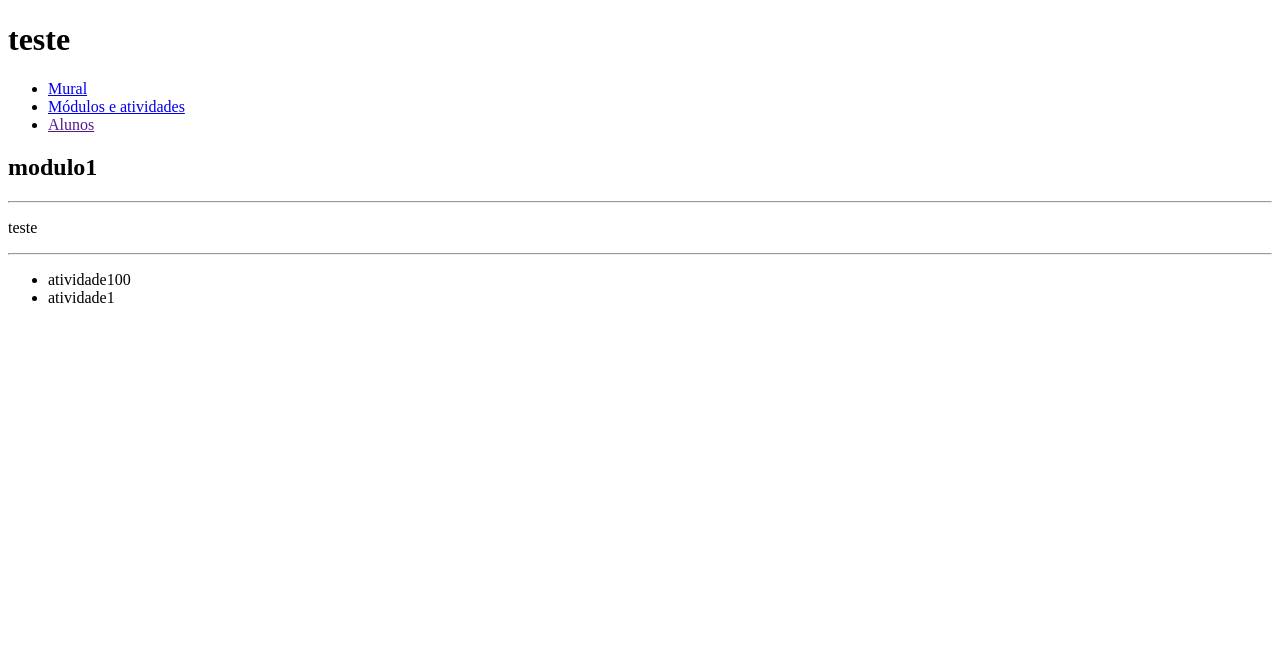
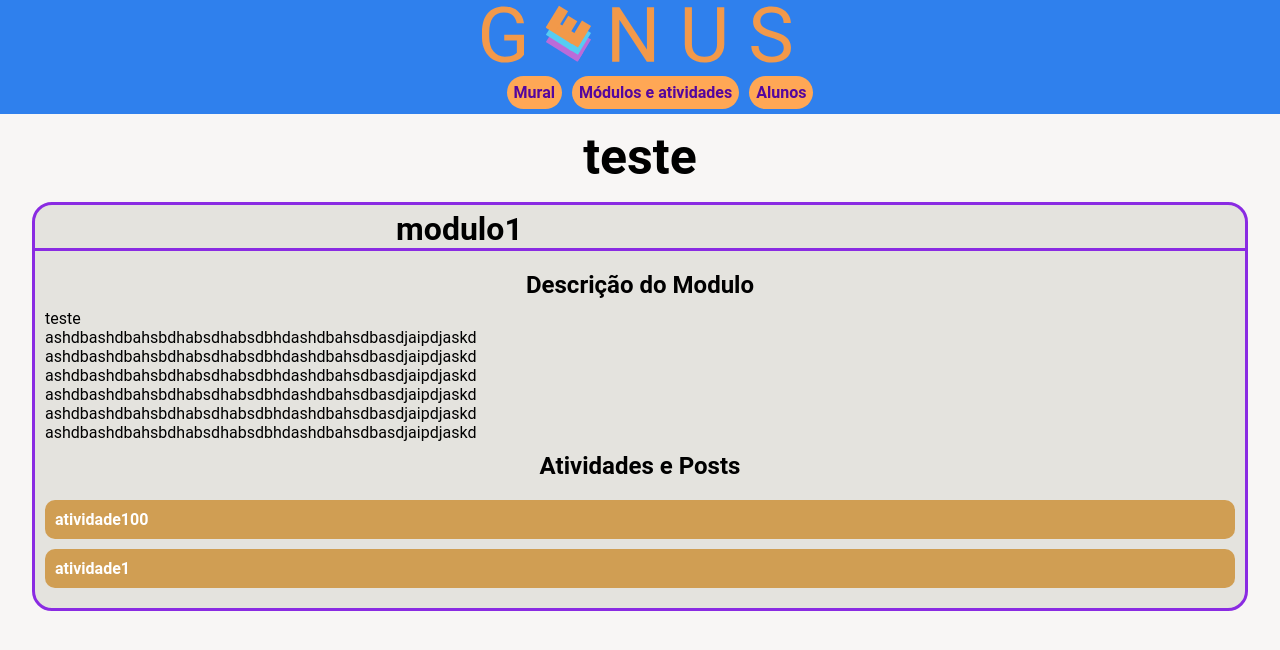
Before and after one commit to nunescarol/djangoGenus, a Django app: a page that uses templates/modulo.html in a window 1280 px wide. Shown: the top 650 px of the page. Run offline with Django 3.2, Linux system fonts and the light colour scheme; a user stored in the database is signed in; data comes from the database, SQL or seed files in the repository; data that the repository does not hold is empty.

Commit message:
Reformulação paginas login e modulo

```diff
--- /dev/null
+++ b/static/css/stylemodulo.css
@@ -0,0 +1,190 @@
+*{
+    margin: 0;
+    box-sizing: border-box;
+}
+body{
+    display: flex;
+    flex-direction: column;
+    background-color: rgb(248, 246, 245);
+    background-size: cover;
+    font-family: 'Roboto', sans-serif;
+
+}
+button{
+    padding: 0.75em 2em;
+    border-radius: 20px;
+    border: none;
+    background-color: rgb(255, 167, 85);
+}
+button:hover{
+    background-color: rgb(255, 167, 85);
+}
+h1{
+    font-size: 50px;
+}
+
+/*Header*/
+.out-container{
+    position: relative;
+    display: flex;
+    flex-direction: column;
+    justify-content: center;
+    height: 6em;
+    width: 100%;
+    background-color: #2F80ED;
+}
+.out-container img{
+    height: 4.5em;
+}
+
+.overlay{
+    visibility: hidden;
+    position: relative;
+    height: 100%;
+    bottom: 0em;
+    display: flex;
+    flex-direction: row;
+    justify-content: center;
+    background-color: #2F80ED;
+    transition: .3s ease;
+}
+.overlay ul{
+    display: flex;
+    flex-direction: row;
+    list-style: none;
+}
+.overlay ul li a{
+    color: rgb(84, 6, 158);
+    font-weight: bold;
+    display: block;
+    margin: 5px;
+    padding: 7px;
+    border-radius: 20px;
+    border: none;
+    background-color: rgb(255, 167, 85);
+    text-decoration: none;
+}
+
+.out-container:hover .overlay{
+    visibility: visible;
+    bottom: -0.5em;
+    height: 100%;
+}
+
+/*Conteudo*/
+.content-box{
+    height: 100%;
+    margin-top: 2em;
+    width: 100%;
+    display: flex;
+    flex-direction: column;
+    justify-content: center;
+    align-items: center;
+}
+
+.modulo{
+    height: auto;
+    margin-top: 1em;
+    width: 95%;
+    display: flex;
+    flex-direction: column;
+    border: solid blueviolet;
+    border-radius:  20px;
+    background-color: rgba(219, 218, 211, 0.664);
+}
+.modulo:hover{
+    box-shadow: 5px 5px 5px black;
+}
+.moduloheader{
+    margin-top: 5px;
+    display: flex;
+    flex-direction: row;
+    justify-content: space-evenly;
+    border-bottom: solid blueviolet;
+
+}
+.moduloheader h2{
+   font-size: xx-large;
+}
+.dropsbuttons{
+    display: flex;
+    flex: row;
+    justify-content: left;
+}
+
+.dropdown{
+    display: block;
+    margin: 0 auto;
+    position: relative;
+}
+.dropbtn{
+    font-weight: bold;
+    font-size: small;
+    border-radius: 5px;
+    cursor: pointer;
+}
+.dropdown-content{
+
+    text-align: center ;
+    border-radius: 5px;
+    background-color: rgb(255, 167, 85);
+    height: 0;
+    left: 0;
+    opacity: 0;
+    position: absolute;
+    transition: all .5s ease;
+    width: 100%;
+}
+.dropdown-content a{
+
+    border-bottom:  1px solid black;
+    color: #000;
+    display: block;
+    padding: 5px 20px;
+    text-decoration: none;
+}
+
+.dropdown:hover .dropdown-content{
+  height: auto;
+  opacity: 1;
+  transform: translateY(0);
+}
+.dropdown:hover .dropbtn{
+    border-bottom:1px solid black ;
+}
+
+
+.content-container{
+    display: flex;
+    flex-direction: column;
+    height: auto;
+    width: 100%;
+    padding: 10px;
+}
+.content-container h2{
+   text-align: center;
+   padding: 10px;
+}
+
+.atividades{
+    display: flex;
+    flex-direction: column;
+}
+.atividades ul li:hover{
+    box-shadow: 5px 5px 5px black;
+}
+.atividades ul{
+    padding: 0;
+    list-style: none;
+}
+
+.atividades ul li{
+    font-weight: bold;
+    border-radius: 10px;
+    color: white;
+    padding: 10px;
+    width: 100%;
+    height: 100%;
+    margin: 10px 0 10px 0;
+    background-color: rgba(207, 151, 67, 0.897);
+}
--- a/templates/modulo.html
+++ b/templates/modulo.html
@@ -3,12 +3,14 @@
 <head>
     <meta charset="UTF-8">
     <meta name="viewport" content="width=device-width, initial-scale=1.0">
+    <link rel="stylesheet" href="../static/css/stylemodulo.css">
     <title>Genus</title>
 </head>
 <body>
-    <h1>{{curso.title}}</h1>
-
-    <nav>
+    <header>
+        <div class="out-container">
+            <img src="../static/images/Group 1.svg" alt="Genus Logo">
+            <nav class="overlay">
                  <ul>
                     <li><a href="{% url 'cursos:curso' curso.slug%}">Mural</a></li>
                     <li><a href="{% url 'cursos:modulos' curso.slug %}">Módulos e atividades</a></li>
@@ -19,11 +21,21 @@
                 </ul>
             </nav>
 
-    <section>
-        <h1>{{modulo.title}}</h1>
-        <hr>
-        <p>{{modulo.description}}</p>
-        <hr>
+        </div>
+
+    </header>
+
+    <div class="content-box">
+
+        <h1>{{curso.title}}</h1>
+
+        <section class="modulo">
+
+            <div class="moduloheader">
+
+                     <h2>{{modulo.title}}</h2>
+
+                    <div>
                         {% if dono %}
                             <div class="dropdown">
                                 <button class="dropbtn">Adicionar conteúdo</button>
@@ -32,20 +44,37 @@
                                     <a href="#">Post</a>
                                 </div>
                             </div>
-            <hr>
                         {% endif %}
+                    </div>
+
+            </div>
 
             <div class="content-container">
+
+                <h2>Descrição do Modulo</h2>
+
+                <p>{{modulo.description}}</p>
+
+                <p>ashdbashdbahsbdhabsdhabsdbhdashdbahsdbasdjaipdjaskd</p>
+                <p>ashdbashdbahsbdhabsdhabsdbhdashdbahsdbasdjaipdjaskd</p>
+                <p>ashdbashdbahsbdhabsdhabsdbhdashdbahsdbasdjaipdjaskd</p>
+                <p>ashdbashdbahsbdhabsdhabsdbhdashdbahsdbasdjaipdjaskd</p>
+                <p>ashdbashdbahsbdhabsdhabsdbhdashdbahsdbasdjaipdjaskd</p>
+                <p>ashdbashdbahsbdhabsdhabsdbhdashdbahsdbasdjaipdjaskd</p>
+
+                <div class="atividades">
+                    <h2>Atividades e Posts</h2>
                     <ul>
                         {% for ap in atividades_posts %}
                             <li>{{ap}}</li>
                         {% endfor %}
                     </ul>
-
+                </div>
         </div>
 
         </section>
 
+    </div>
 
     <!-- <a href="{% url 'registro:check' %}">check</a> -->
 
```
Also changed, not shown: static/css/stylelog.css (added, +129 -0 lines), templates/login.html (+21 -4 lines). Lines whose indentation alone changed are shown as unchanged.
